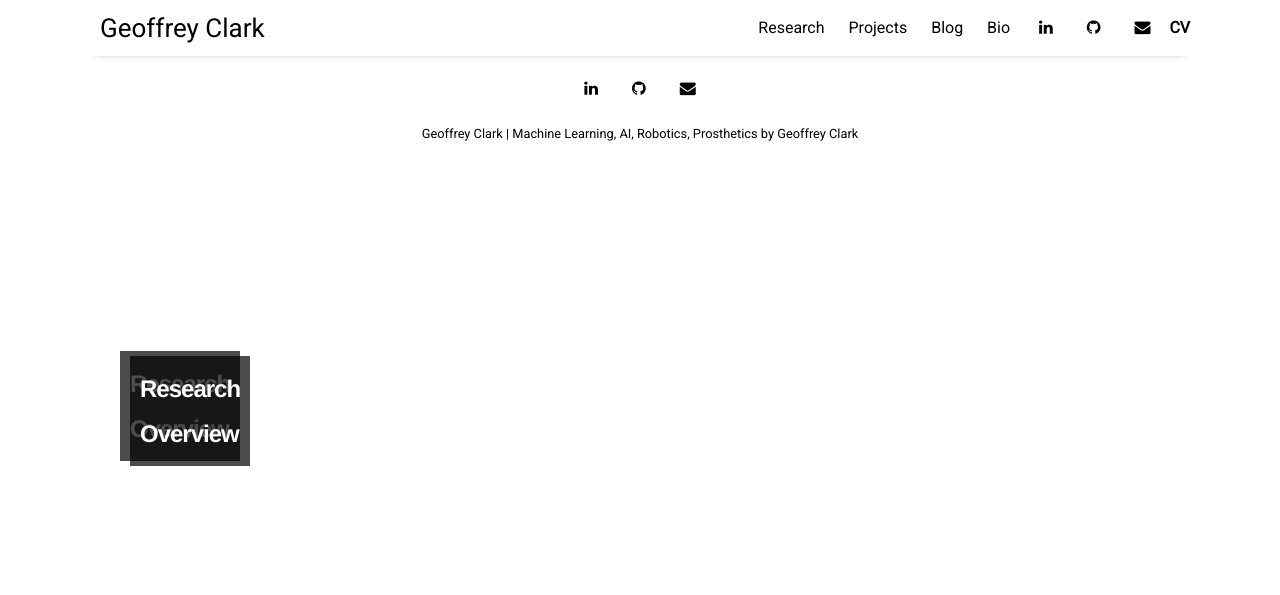
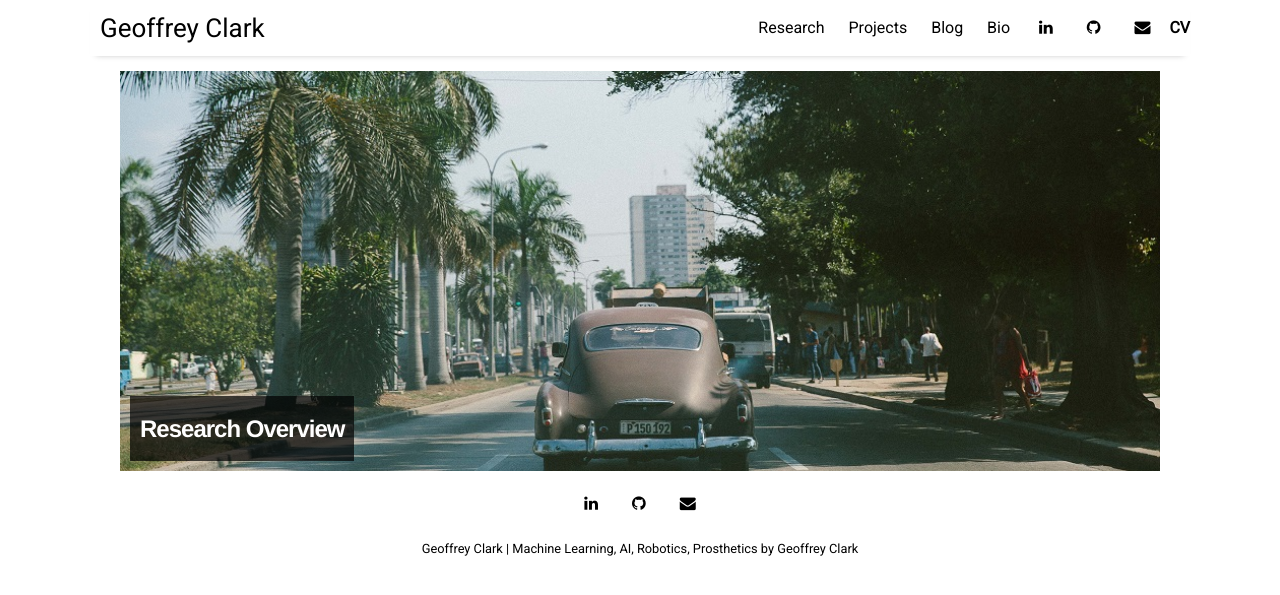
Before and after one commit to GeoffreyMClark/GeoffreyMClark.github.io, a Jekyll site: the page built from index.html, in a window 1280 px wide. Shown: the top 595 px of the page. Built offline with Jekyll 4.4.1, drawn with Linux system fonts in a browser that asks for light colours; nearby versions of some CDN libraries; the list of posts is cut into pages by our own code.

Commit message:
back to relative positioning

```diff
--- a/_sass/_home.scss
+++ b/_sass/_home.scss
@@ -4,7 +4,7 @@
   background-position: center;
   background-repeat: no-repeat;
   background-size: cover;
-  position: absolute;
+  position: relative;
 }
 .featured-post h2 {
   bottom: 0;
@@ -37,7 +37,7 @@
   background-position: center;
   background-repeat: no-repeat;
   background-size: cover;
-  position: fixed;
+  position: relative;
 }
 .featured-gif h2 {
   bottom: 0;
```
